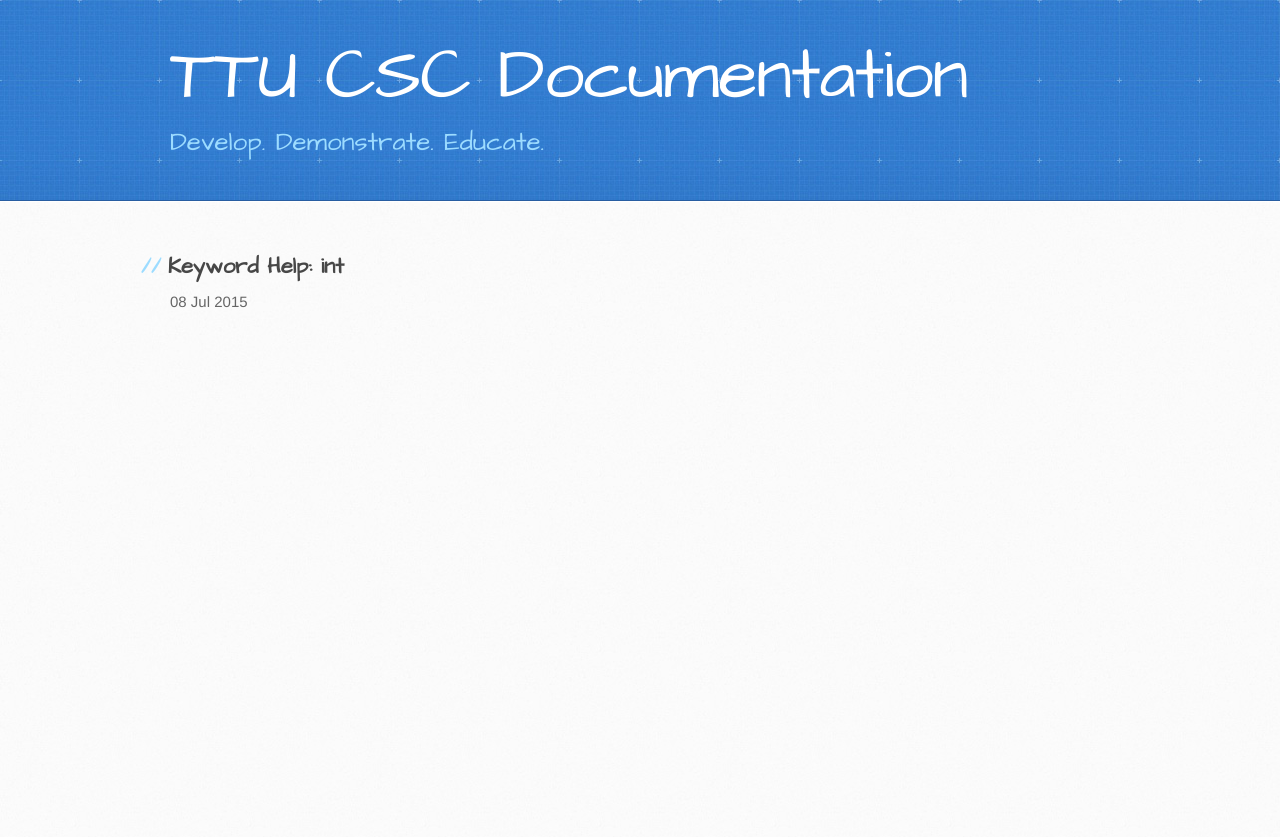
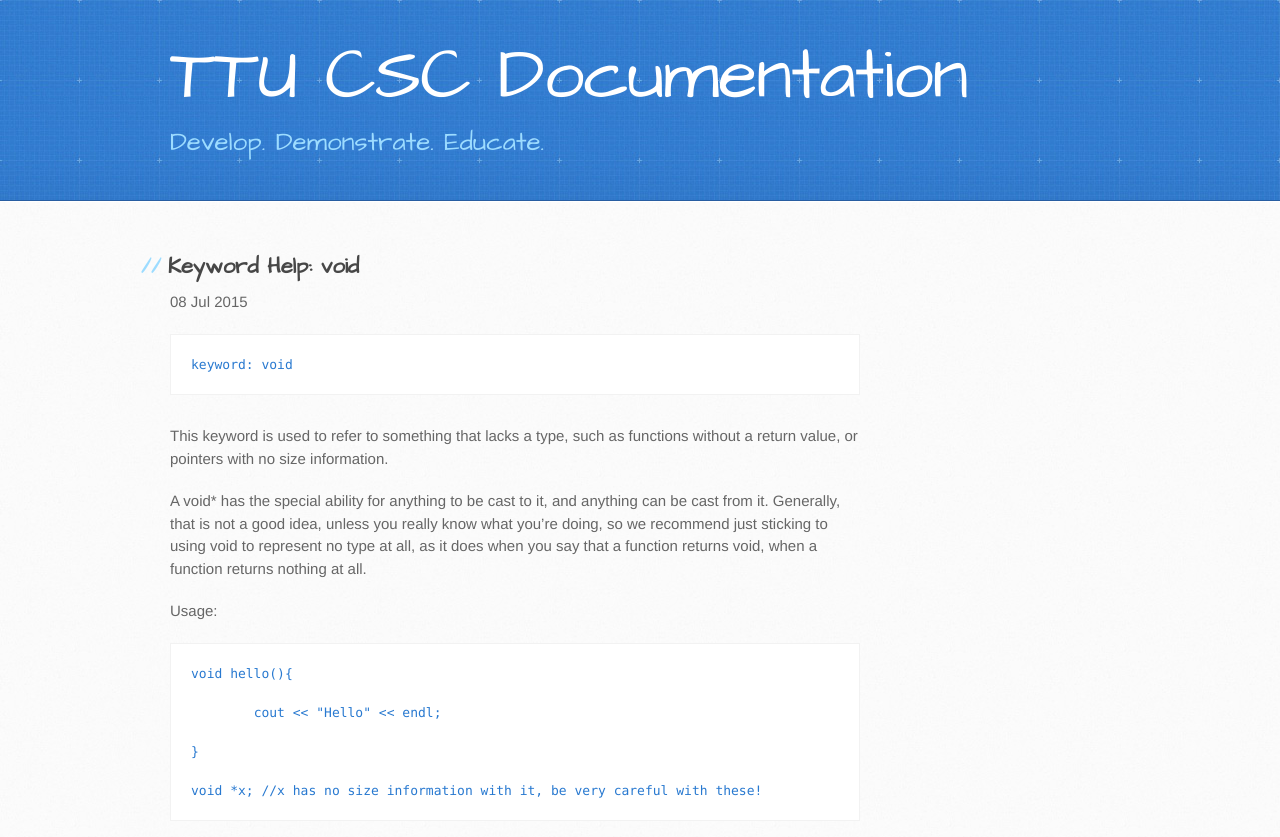
Before and after one commit to TTU-CSC/ttu-csc.github.com, a Jekyll site: the page built from _posts/2015-07-08-void.markdown, in a window 1280 px wide. Shown: the top 837 px of the page. Built offline with Jekyll 4.4.1, drawn with Linux system fonts in a browser that asks for light colours.

Commit message:
Update 2015-07-08-void.markdown

```diff
--- a/_posts/2015-07-08-void.markdown
+++ b/_posts/2015-07-08-void.markdown
@@ -1,6 +1,22 @@
 ---
 layout: post
-title:  "Keyword Help: int"
+title:  "Keyword Help: void"
 date:   2015-07-08 15:37:30
 categories: docs
 ---
+
+	keyword: void
+
+This keyword is used to refer to something that lacks a type, such as functions without a return value, or pointers with no size information.
+
+A void* has the special ability for anything to be cast to it, and anything can be cast from it. Generally, that is not a good idea, unless you really know what you're doing, so we recommend just sticking to using void to represent no type at all, as it does when you say that a function returns void, when a function returns nothing at all.
+
+Usage:
+
+	void hello(){
+
+		cout << "Hello" << endl;
+
+	}
+
+	void *x; //x has no size information with it, be very careful with these!
```
